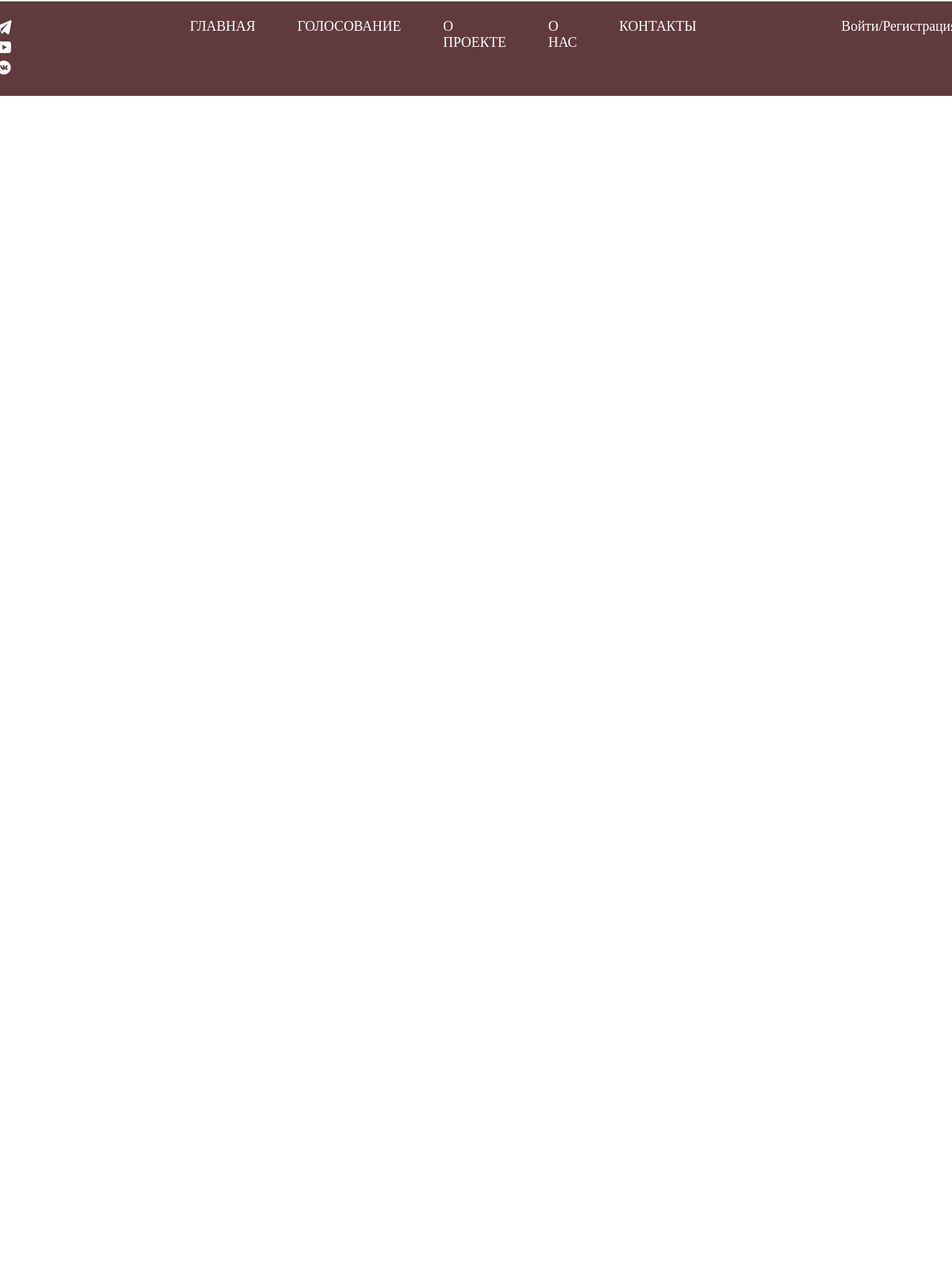
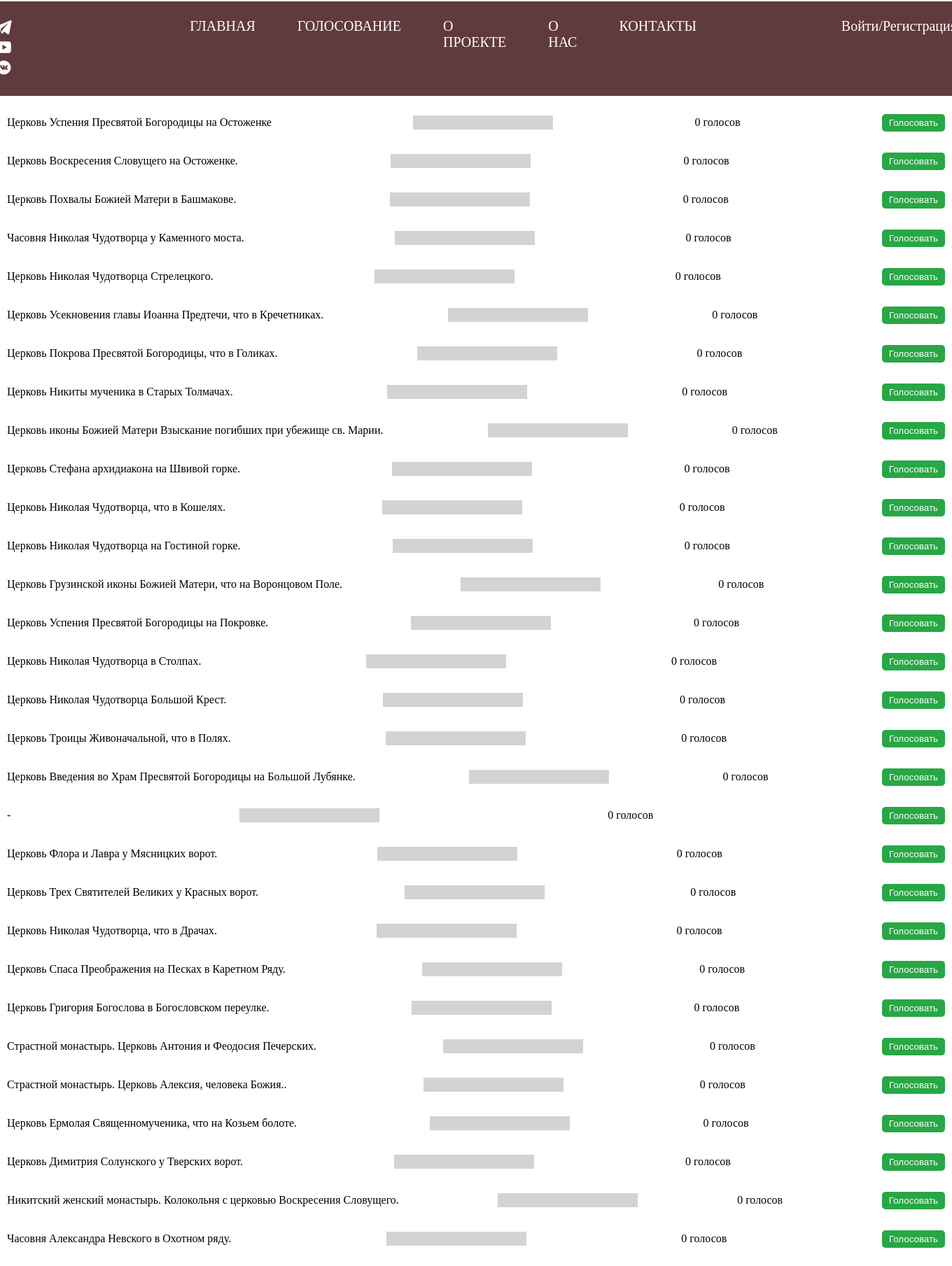
Before and after one commit to SonyaVo/kyrsach, a PHP site: page /front/vote.php in a window 1360 px wide. Shown: the part 161-1970 px from the top of the page at 70% size. Before the commit the page ends 298 px from the top, so only its background shows below. Run offline with PHP 8.4, Linux system fonts and the light colour scheme; data comes from the database, SQL or seed files in the repository; data that the repository does not hold is empty; some web fonts are replaced.

Commit message:
раздел Голосование

```diff
--- /dev/null
+++ b/bek/count_voice.php
@@ -0,0 +1,23 @@
+<?php
+session_start(); // Начало сессии
+
+// Подключение к базе данных
+require 'db.php'; // Включаем файл подключения
+
+// Получение данных о храмах и количестве голосов
+$sql = "SELECT lt.id, lt.название, COUNT(v.id) AS vote_count
+        FROM lost_tempels lt
+        LEFT JOIN voting v ON lt.id = v.id_temple
+        GROUP BY lt.id";
+
+try {
+    $stmt = $pdo->query($sql);
+    $temples = $stmt->fetchAll(PDO::FETCH_ASSOC);
+
+    // Возвращаем данные в формате JSON
+    header('Content-Type: application/json');
+    echo json_encode($temples);
+} catch (PDOException $e) {
+    echo json_encode(['error' => 'Ошибка выполнения запроса: ' . $e->getMessage()]);
+}
+?>
--- a/front/main.php
+++ b/front/main.php
@@ -18,7 +18,7 @@ session_start(); // Начало сессии
         rel="stylesheet">
 
 
-    <script src="../js/map.js" defer></script>
+
 </head>
 
 <body>
@@ -42,7 +42,7 @@ session_start(); // Начало сессии
 
         <div class="map-container">
             <div class="map">
-                <img src="../styles/images/карта без храмов.png" alt="Карта" id="mapImage">
+                <img src="../styles/images/Карта храмов Москвы.png" alt="Карта" id="mapImage">
                 <?php for ($i = 1; $i <= 10; $i++): ?>
                     <button class="map-button" data-id="<?= $i ?>"
                         style="top: <?= rand(10, 90) ?>%; left: <?= rand(10, 90) ?>%;">Храм <?= $i ?></button>
@@ -142,6 +142,7 @@ session_start(); // Начало сессии
     <script src="../js/search.js" defer></script>
     <script src="../js/modalInfo.js" defer></script>
     <script src="../js/voting.js" defer></script>
+    <script src="../js/map.js" defer></script>
 </body>
 
 </html>
--- a/front/vote.php
+++ b/front/vote.php
@@ -18,7 +18,7 @@ session_start(); // Начало сессии
         rel="stylesheet">
 
 
-    <script src="../js/map.js" defer></script>
+
 </head>
 
 <body>
@@ -27,12 +27,12 @@ session_start(); // Начало сессии
     ?>
 
     <main>
-
-
+        <ul id="temple-list"></ul>
     </main>
     <footer>
 
     </footer>
+    <script src="../js/js.js" defer></script>
 
 </body>
 
--- /dev/null
+++ b/js/js.js
@@ -0,0 +1,39 @@
+document.addEventListener('DOMContentLoaded', () => {
+    // Функция для загрузки данных о храмах
+    function loadTemples() {
+        fetch('../bek/count_voice.php') // Убедитесь, что путь правильный
+            .then(response => {
+                if (!response.ok) {
+                    throw new Error('Сеть ответила с ошибкой: ' + response.status);
+                }
+                return response.json();
+            })
+            .then(data => {
+                const templeList = document.getElementById('temple-list');
+                templeList.innerHTML = ''; // Очистка списка перед добавлением новых данных
+                if (data.error) {
+                    console.error('Ошибка на сервере:', data.error);
+                    return; // Прекращаем выполнение, если есть ошибка
+                }
+                data.forEach(temple => {
+                    const listItem = document.createElement('li');
+                    listItem.innerHTML = `
+                        <span>${temple.название}</span> <!-- Измените здесь на 'название' -->
+                        <div style='display:inline-block; width:200px; background-color:lightgray;'>
+                            <div style='width:${temple.vote_count * 10}px; background-color:green; height:20px;'></div>
+                        </div>
+                        <span> ${temple.vote_count} голосов</span>
+                        <form action='http://localhost/project/backend/vote.php' method='post' style='display:inline;'>
+                            <input type='hidden' name='temple_id' value='${temple.id}'>
+                            <button type='submit'>Голосовать</button>
+                        </form>
+                    `;
+                    templeList.appendChild(listItem);
+                });
+            })
+            .catch(error => console.error('Ошибка при загрузке данных:', error));
+    }
+
+    // Загрузка данных о храмах при загрузке страницы
+    loadTemples();
+});
--- a/styles/style.css
+++ b/styles/style.css
@@ -372,3 +372,33 @@ color: #000;
   margin-top: 0px;
   margin-bottom: 0;
 }
+
+
+
+ul {
+  list-style-type: none;
+  padding: 0;
+}
+
+li {
+  background: #fff;
+  margin: 10px 0;
+  padding: 10px;
+  border-radius: 5px;
+  display: flex;
+  align-items: center;
+  justify-content: space-between;
+}
+
+button {
+  background: #28a745;
+  color: white;
+  border: none;
+  padding: 5px 10px;
+  border-radius: 5px;
+  cursor: pointer;
+}
+
+button:hover {
+  background: #218838;
+}
```
